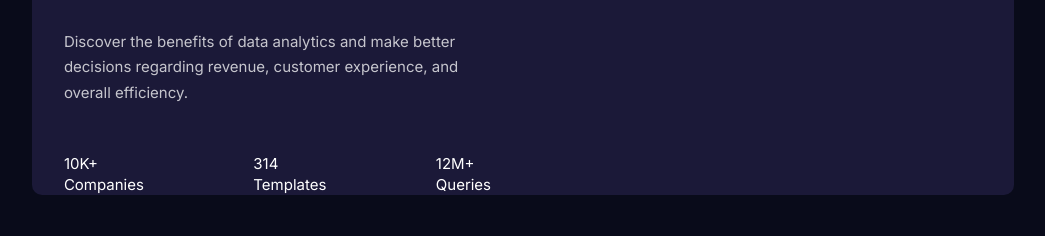
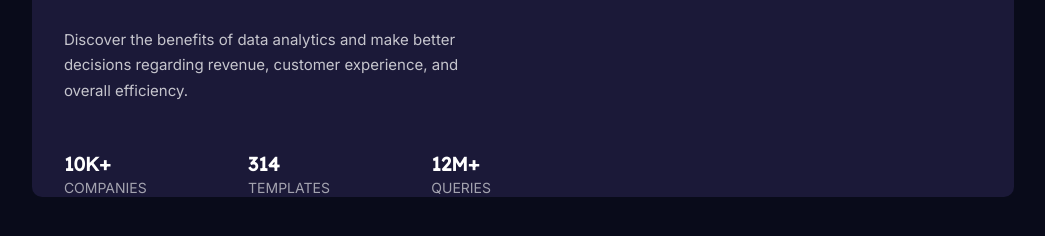
Before and after one commit to napalm-git/stats-preview-card-component, a plain HTML site: page index.html in a window 1280 px wide. Shown: the part 342-578 px from the top of the page, without its empty margins (117-1162 px from the left). Drawn offline with Linux system fonts and the light colour scheme.

Commit message:
style stats number and name

```diff
--- a/style.css
+++ b/style.css
@@ -58,3 +58,16 @@ body {
   line-height: 1.4;
   margin-top: 3rem;
 }
+
+.number {
+  font-family: "Lexend Deca", sans-serif;
+  font-weight: 700;
+  color: hsl(0, 0%, 100%);
+  font-size: 1.2rem;
+}
+
+.name {
+  font-size: 0.875rem;
+  color: hsla(0, 0%, 100%, 0.6);
+  text-transform: uppercase;
+}
```
